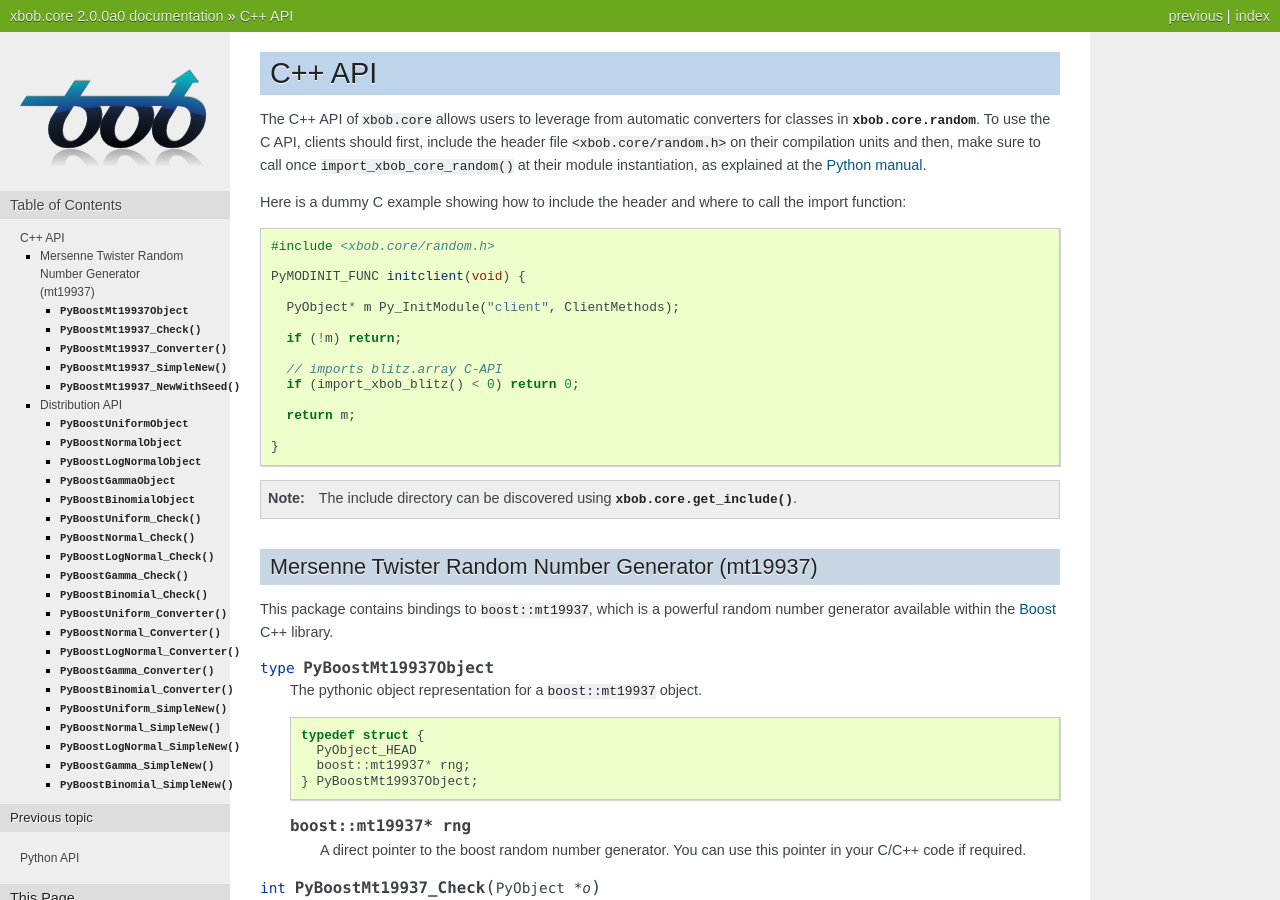
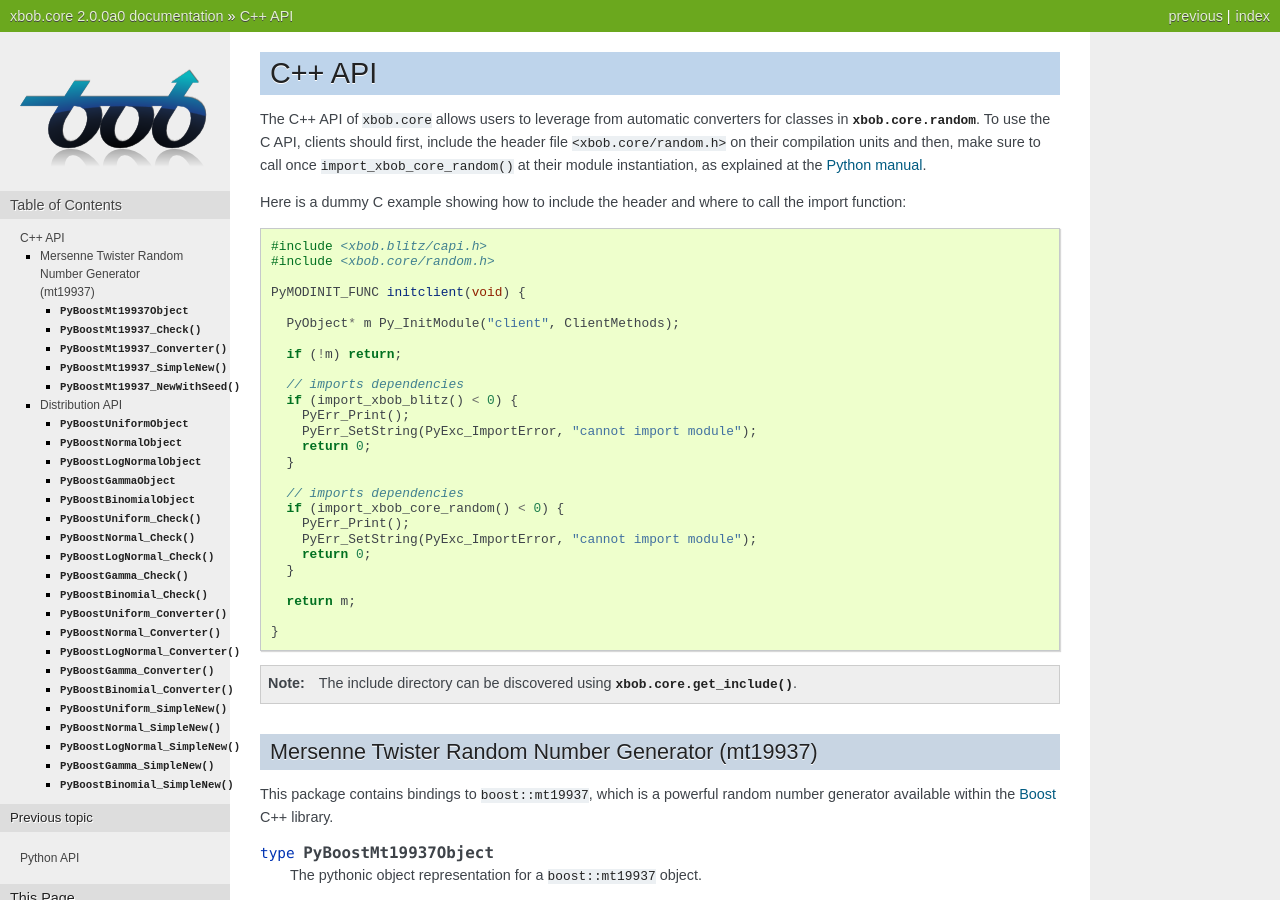
Before and after one commit to bioidiap/bob.core, a Sphinx documentation site: the page built from doc/c_cpp_api.rst, in a window 1280 px wide and 900 px high. Built offline with Sphinx 7.4.7, drawn with Linux system fonts in a browser that asks for light colours; formulas are drawn with MathJax 3.

Commit message:
Import fixes

```diff
--- a/doc/c_cpp_api.rst
+++ b/doc/c_cpp_api.rst
@@ -18,6 +18,7 @@ the import function:
 
 .. code-block:: c++
 
+   #include <xbob.blitz/capi.h>
    #include <xbob.core/random.h>
 
    PyMODINIT_FUNC initclient(void) {
@@ -26,8 +27,19 @@ the import function:
 
      if (!m) return;
 
-     // imports blitz.array C-API
-     if (import_xbob_blitz() < 0) return 0;
+     // imports dependencies
+     if (import_xbob_blitz() < 0) {
+       PyErr_Print();
+       PyErr_SetString(PyExc_ImportError, "cannot import module");
+       return 0;
+     }
+
+     // imports dependencies
+     if (import_xbob_core_random() < 0) {
+       PyErr_Print();
+       PyErr_SetString(PyExc_ImportError, "cannot import module");
+       return 0;
+     }
 
      return m;
 
```
Also changed, not shown: 3 other files.
